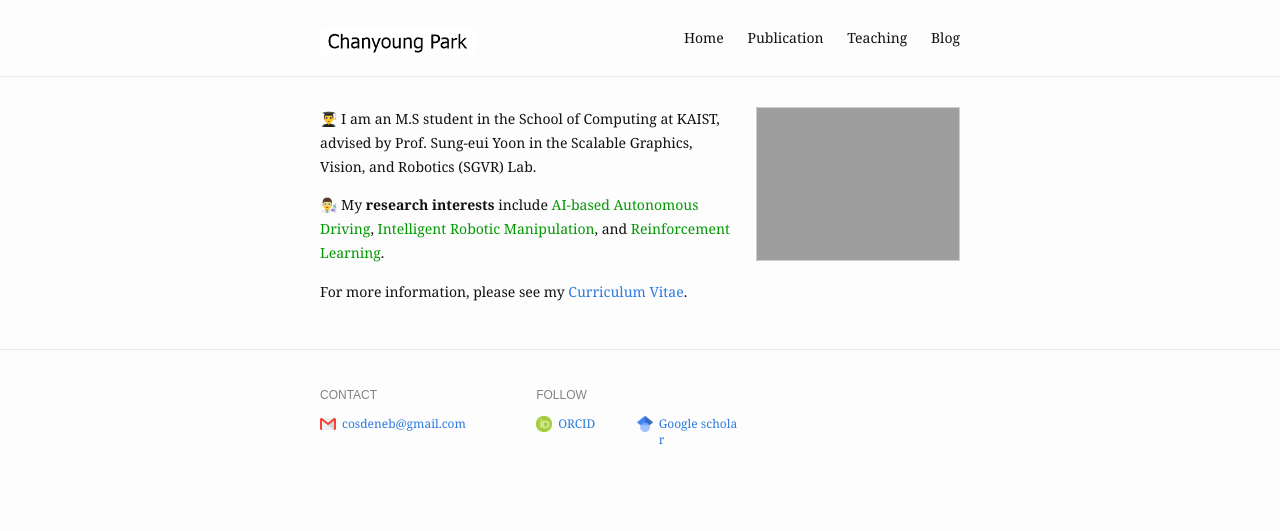
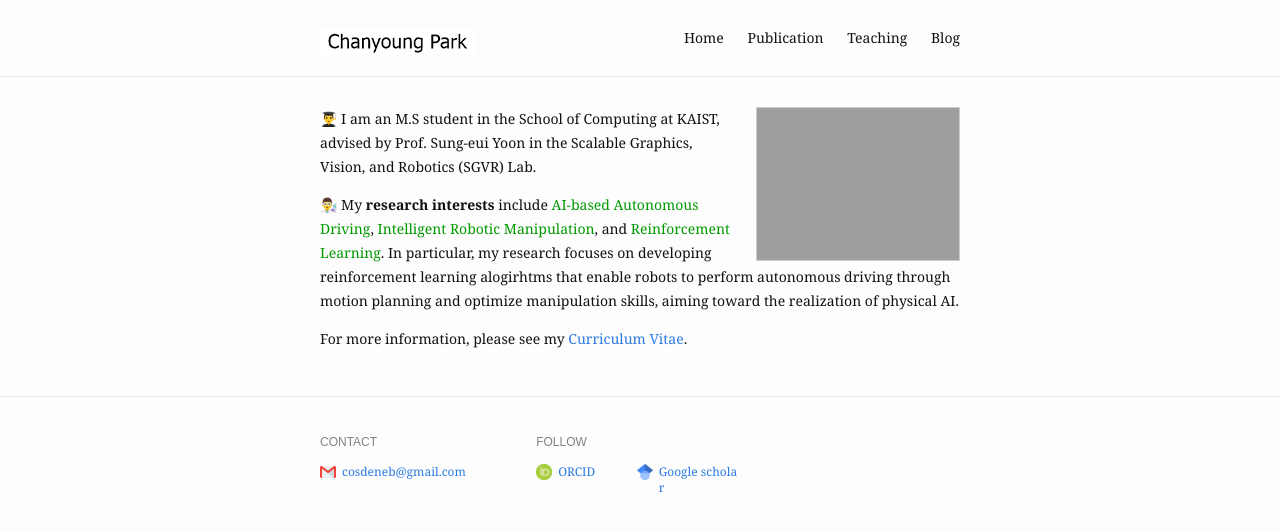
Before and after one commit to cosdeneb/cosdeneb.github.io, a Jekyll site: the page built from index.md, in a window 1280 px wide. Shown: the top 531 px of the page. Built offline with Jekyll 4.4.1, drawn with Linux system fonts in a browser that asks for light colours.

Commit message:
Update index.md

```diff
--- a/index.md
+++ b/index.md
@@ -11,6 +11,8 @@ profile_picture:
 
 <p>
   👨‍🔬 My <b>research interests</b> include <font color='#009900'>AI-based Autonomous Driving</font>, <font color='#009900'>Intelligent Robotic Manipulation</font>, and <font color='#009900'>Reinforcement Learning</font>.
+  In particular, my research focuses on developing reinforcement learning alogirhtms that enable robots to perform autonomous driving through motion planning and optimize manipulation skills, aiming toward the realization of   physical AI.
+
 </p>
 
 <p>
```
